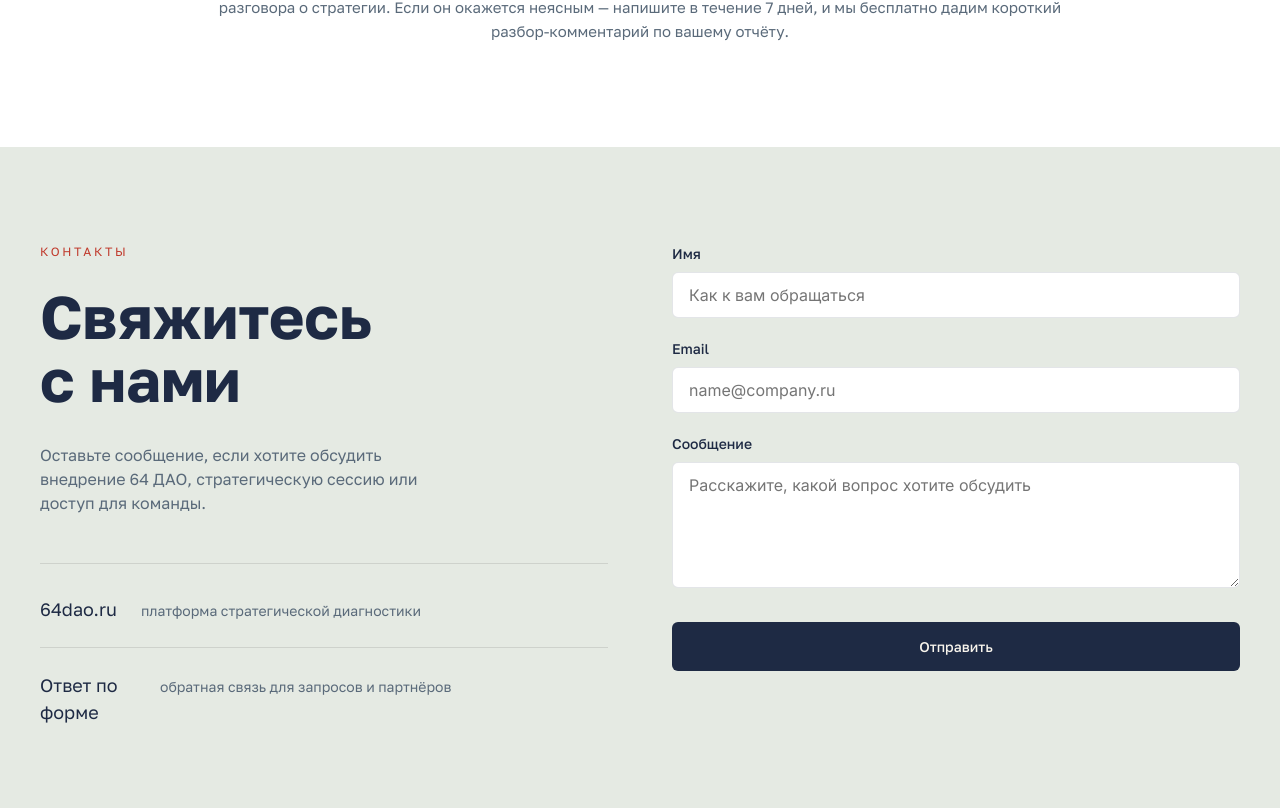
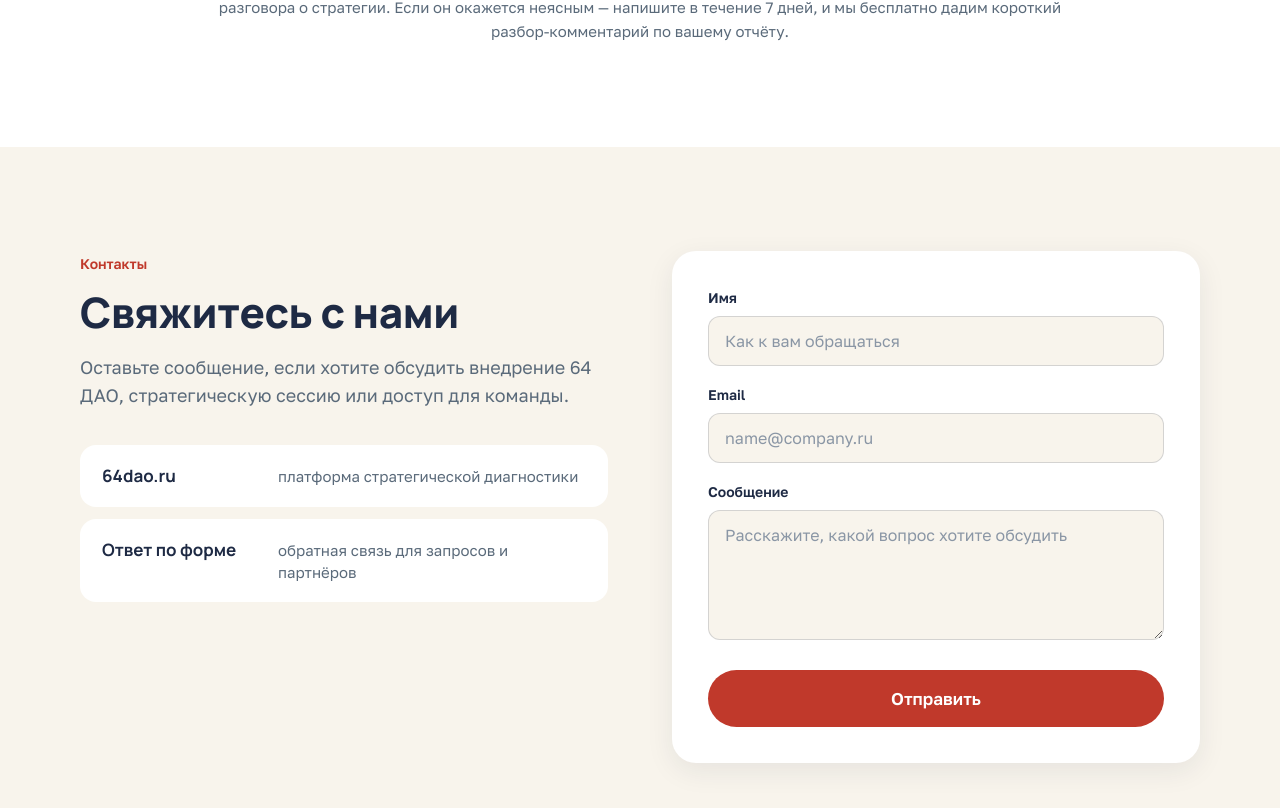
Before and after one commit to Dmitry-pixel/64dao, a Next.js app in the folder frontend/: page / in a window 1280 px wide. Shown: the part 7032-7840 px from the top of the page. Built offline with nearby package versions, Linux system fonts and the light colour scheme; no server answers.

Commit message:
Контакты и подвал в оформлении варианта B

```diff
--- a/frontend/components/ContactSection.tsx
+++ b/frontend/components/ContactSection.tsx
@@ -35,151 +35,52 @@ export default function ContactSection() {
     }
   }
 
+  // Оформление варианта B: стили в src/app/landing-b.css (классы lb-contact*).
+  // Компонент используется только на главной, внутри обёртки .lb.
   return (
-    <section
-      id="contact"
-      style={{
-        borderBottom: '1px solid rgba(0,0,0,0.06)',
-        background: 'color-mix(in oklab, var(--brand-teal) 12%, var(--background))',
-      }}
-    >
-      <div
-        className="contact-grid"
-        style={{
-          maxWidth: 1280,
-          margin: '0 auto',
-          display: 'grid',
-          gridTemplateColumns: '1fr 1fr',
-          gap: 64,
-          padding: '96px 40px',
-        }}
-      >
+    <section id="contact" className="lb-sec lb-sec--cream">
+      <div className="lb-wrap lb-contact">
         {/* ── Левая колонка — информация ── */}
         <div>
-          <div style={{ marginBottom: 24, fontSize: 12, textTransform: 'uppercase', letterSpacing: '0.22em', color: 'var(--accent)' }}>
-            Контакты
-          </div>
-          <h2
-            style={{
-              margin: 0,
-              fontFamily: "'Golos Text',sans-serif",
-              fontSize: 'clamp(36px,5vw,60px)',
-              lineHeight: 1.05,
-              color: 'var(--foreground)',
-            }}
-          >
-            Свяжитесь<br />с нами
-          </h2>
-          <p style={{ marginTop: 32, maxWidth: 420, fontSize: 16, color: 'var(--muted-foreground)' }}>
+          <span className="lb-eyebrow">Контакты</span>
+          <h2 className="lb-h2">Свяжитесь с нами</h2>
+          <p className="lb-lead">
             Оставьте сообщение, если хотите обсудить внедрение 64 ДАО, стратегическую сессию или доступ для команды.
           </p>
-          <dl
-            style={{
-              marginTop: 48,
-              borderTop: '1px solid rgba(0,0,0,0.1)',
-              paddingTop: 32,
-              display: 'flex',
-              flexDirection: 'column',
-              gap: 24,
-            }}
-          >
-            <div
-              style={{
-                display: 'grid',
-                gridTemplateColumns: 'auto 1fr',
-                alignItems: 'baseline',
-                columnGap: 24,
-                borderBottom: '1px solid rgba(0,0,0,0.1)',
-                paddingBottom: 24,
-              }}
-            >
-              <dt style={{ fontFamily: "'Golos Text',sans-serif", fontSize: 18, color: 'var(--foreground)' }}>
-                64dao.ru
-              </dt>
-              <dd style={{ margin: 0, fontSize: 14, color: 'var(--muted-foreground)' }}>
-                платформа стратегической диагностики
-              </dd>
+          <dl className="lb-contact__info">
+            <div className="lb-contact__row">
+              <dt>64dao.ru</dt>
+              <dd>платформа стратегической диагностики</dd>
             </div>
-            <div
-              style={{
-                display: 'grid',
-                gridTemplateColumns: 'auto 1fr',
-                alignItems: 'baseline',
-                columnGap: 24,
-              }}
-            >
-              <dt style={{ maxWidth: 96, fontFamily: "'Golos Text',sans-serif", fontSize: 18, color: 'var(--foreground)' }}>
-                Ответ по форме
-              </dt>
-              <dd style={{ margin: 0, fontSize: 14, color: 'var(--muted-foreground)' }}>
-                обратная связь для запросов и партнёров
-              </dd>
+            <div className="lb-contact__row">
+              <dt>Ответ по форме</dt>
+              <dd>обратная связь для запросов и партнёров</dd>
             </div>
           </dl>
         </div>
 
         {/* ── Правая колонка — форма ── */}
-        <div>
+        <div className="lb-contact__card">
           {submitted ? (
-            <div
-              style={{
-                borderRadius: 6,
-                border: '1px solid var(--border)',
-                background: 'var(--card)',
-                padding: 32,
-                textAlign: 'center',
-                color: 'var(--foreground)',
-                boxShadow: '0 30px 80px -40px rgba(20,30,60,0.25)',
-              }}
-            >
+            <div className="lb-contact__done" role="status">
+              <span className="lb-contact__done-mark" aria-hidden="true">✓</span>
               Спасибо! Ваше сообщение отправлено.
             </div>
           ) : (
-            <form onSubmit={handleSubmit} style={{ display: 'grid', gap: 20 }}>
-              <label style={{ display: 'block' }}>
-                <span
-                  style={{
-                    marginBottom: 8,
-                    display: 'block',
-                    fontSize: 14,
-                    fontWeight: 500,
-                    color: 'var(--foreground)',
-                  }}
-                >
-                  Имя
-                </span>
+            <form onSubmit={handleSubmit} className="lb-contact__form">
+              <label className="lb-field">
+                <span>Имя</span>
                 <input
                   required
                   maxLength={100}
                   placeholder="Как к вам обращаться"
                   value={form.name}
                   onChange={(e) => setForm({ ...form, name: e.target.value })}
-                  style={{
-                    width: '100%',
-                    borderRadius: 6,
-                    border: '1px solid var(--border)',
-                    background: 'var(--card)',
-                    padding: '12px 16px',
-                    fontSize: 16,
-                    color: 'var(--foreground)',
-                    outline: 'none',
-                    fontFamily: 'Inter,sans-serif',
-                  }}
                 />
               </label>
 
-              <label style={{ display: 'block' }}>
-                <span
-                  style={{
-                    marginBottom: 8,
-                    display: 'block',
-                    fontSize: 14,
-                    fontWeight: 500,
-                    color: 'var(--foreground)',
-                  }}
-                >
-                  Email
-                </span>
+              <label className="lb-field">
+                <span>Email</span>
                 <input
                   required
                   type="email"
@@ -187,32 +88,11 @@ export default function ContactSection() {
                   placeholder="name@company.ru"
                   value={form.email}
                   onChange={(e) => setForm({ ...form, email: e.target.value })}
-                  style={{
-                    width: '100%',
-                    borderRadius: 6,
-                    border: '1px solid var(--border)',
-                    background: 'var(--card)',
-                    padding: '12px 16px',
-                    fontSize: 16,
-                    color: 'var(--foreground)',
-                    outline: 'none',
-                    fontFamily: 'Inter,sans-serif',
-                  }}
                 />
               </label>
 
-              <label style={{ display: 'block' }}>
-                <span
-                  style={{
-                    marginBottom: 8,
-                    display: 'block',
-                    fontSize: 14,
-                    fontWeight: 500,
-                    color: 'var(--foreground)',
-                  }}
-                >
-                  Сообщение
-                </span>
+              <label className="lb-field">
+                <span>Сообщение</span>
                 <textarea
                   required
                   maxLength={1000}
@@ -220,66 +100,18 @@ export default function ContactSection() {
                   placeholder="Расскажите, какой вопрос хотите обсудить"
                   value={form.message}
                   onChange={(e) => setForm({ ...form, message: e.target.value })}
-                  style={{
-                    width: '100%',
-                    borderRadius: 6,
-                    border: '1px solid var(--border)',
-                    background: 'var(--card)',
-                    padding: '12px 16px',
-                    fontSize: 16,
-                    color: 'var(--foreground)',
-                    outline: 'none',
-                    resize: 'vertical',
-                    fontFamily: 'Inter,sans-serif',
-                  }}
                 />
               </label>
 
-              {error && (
-                <div style={{ fontSize: 13, color: 'var(--accent)' }}>{error}</div>
-              )}
+              {error && <div className="lb-contact__error" role="alert">{error}</div>}
 
-              <button
-                type="submit"
-                disabled={sending}
-                style={{
-                  marginTop: 8,
-                  display: 'inline-flex',
-                  width: '100%',
-                  alignItems: 'center',
-                  justifyContent: 'center',
-                  borderRadius: 6,
-                  background: 'var(--foreground)',
-                  padding: '16px 32px',
-                  fontSize: 14,
-                  fontWeight: 500,
-                  color: 'var(--background)',
-                  border: 'none',
-                  cursor: sending ? 'default' : 'pointer',
-                  opacity: sending ? 0.6 : 1,
-                }}
-              >
+              <button type="submit" disabled={sending} className="lb-btn lb-btn--red lb-btn--block">
                 {sending ? 'Отправляем…' : 'Отправить'}
               </button>
             </form>
           )}
         </div>
       </div>
-
-      <style jsx>{`
-        @media (max-width: 880px) {
-          .contact-grid {
-            grid-template-columns: 1fr !important;
-            gap: 40px !important;
-            padding: 56px 24px !important;
-          }
-        }
-        @media (max-width: 480px) {
-          .contact-grid {
-            padding: 40px 16px !important;
-          }
-        }
-      `}</style>
     </section>
   )
 }
--- a/frontend/components/SiteFooter.tsx
+++ b/frontend/components/SiteFooter.tsx
@@ -1,6 +1,13 @@
 import Link from 'next/link'
 
-/** Подвал главной страницы — Server Component. */
+/**
+ * Подвал сайта, вариант B (тёмно-синий). Server Component.
+ *
+ * Стоит на главной, /methods, /method и /help, поэтому стили inline и не
+ * зависят от landing-b.css. Адаптив без media-запросов: сетка auto-fit.
+ * Адреса соцсетей редактируются в админке (/admin/social-links) и приходят
+ * из /api/social-links.
+ */
 async function getSocialLinks() {
   const API = process.env.NEXT_PUBLIC_API_URL || ''
   try {
@@ -10,41 +17,76 @@ async function getSocialLinks() {
   return { telegram: 'https://t.me/64dao_blog', vk: 'https://vk.com/64dao', max: 'https://max.ru/64dao_max' }
 }
 
+const NAVY = '#1E2A44'
+const INK = '#F8F4EC'
+const DIM = '#B9C2CE'
+const TEAL = '#5B9EA6'
+
+const heading: React.CSSProperties = {
+  fontSize: 13,
+  fontWeight: 600,
+  letterSpacing: '0.12em',
+  textTransform: 'uppercase',
+  color: TEAL,
+}
+const list: React.CSSProperties = {
+  margin: '14px 0 0',
+  padding: 0,
+  listStyle: 'none',
+  display: 'flex',
+  flexDirection: 'column',
+  gap: 10,
+  fontSize: 15,
+  lineHeight: 1.4,
+}
+const link: React.CSSProperties = { color: INK, textDecoration: 'none' }
+const socialBtn: React.CSSProperties = {
+  display: 'inline-flex',
+  alignItems: 'center',
+  justifyContent: 'center',
+  height: 44,
+  width: 44,
+  borderRadius: '9999px',
+  background: 'rgba(248,244,236,0.1)',
+  color: INK,
+  textDecoration: 'none',
+  fontFamily: "Manrope, 'Golos Text', sans-serif",
+  fontWeight: 800,
+}
+
 export default async function SiteFooter({ year }: { year: number }) {
   const social = await getSocialLinks()
   return (
-    <footer style={{ background: 'var(--brand-teal)' }}>
+    <footer style={{ background: NAVY, color: INK, fontFamily: "'Golos Text', system-ui, sans-serif" }}>
       <div
         style={{
-          maxWidth: 1280,
+          maxWidth: 1200,
           margin: '0 auto',
           display: 'grid',
-          gridTemplateColumns: 'repeat(auto-fit, minmax(220px,1fr))',
-          gap: 32,
-          padding: '48px 40px',
+          gridTemplateColumns: 'repeat(auto-fit, minmax(210px, 1fr))',
+          gap: 40,
+          padding: '64px clamp(20px, 4vw, 40px) 48px',
+          boxSizing: 'border-box',
         }}
       >
         {/* Логотип + соцсети */}
         <div>
-          <a href="#top" style={{ display: 'inline-flex', textDecoration: 'none' }}>
+          <Link href="/" aria-label="64 ДАО, на главную" style={{ display: 'inline-flex', textDecoration: 'none' }}>
             <img src="/assets/logo.svg" alt="64 ДАО" style={{ height: 64, width: 'auto', display: 'block' }} />
-          </a>
-          <p style={{ margin: '16px 0 0', maxWidth: 260, fontSize: 14, color: 'rgba(255,255,255,0.8)' }}>
+          </Link>
+          <p style={{ margin: '18px 0 0', maxWidth: 260, fontSize: 15, lineHeight: 1.5, color: DIM }}>
             Стратегическая диагностика компании на основе «И-цзин».
           </p>
-          <div style={{ marginTop: 20, display: 'flex', gap: 12 }}>
-            <a href={social.telegram} target="_blank" rel="noreferrer" aria-label="Telegram"
-              style={{ display: 'inline-flex', alignItems: 'center', justifyContent: 'center', height: 40, width: 40, borderRadius: '9999px', background: 'rgba(255,255,255,0.18)', color: '#1f3a52', textDecoration: 'none' }}>
+          <div style={{ marginTop: 22, display: 'flex', gap: 10 }}>
+            <a href={social.telegram} target="_blank" rel="noreferrer" aria-label="Telegram" style={socialBtn}>
               <svg width="20" height="20" viewBox="0 0 24 24" fill="currentColor" aria-hidden="true">
                 <path d="M9.78 18.65l.28-4.23 7.68-6.92c.34-.31-.07-.46-.52-.19L7.74 13.3 3.64 12c-.88-.25-.89-.86.2-1.3l15.97-6.16c.73-.33 1.43.18 1.15 1.3l-2.72 12.81c-.19.91-.74 1.13-1.5.71l-4.07-3.04-1.95 1.9c-.21.21-.39.4-.78.4z" />
               </svg>
             </a>
-            <a href={social.vk} target="_blank" rel="noreferrer" aria-label="ВКонтакте"
-              style={{ display: 'inline-flex', alignItems: 'center', justifyContent: 'center', height: 40, width: 40, borderRadius: '9999px', background: 'rgba(255,255,255,0.18)', color: '#1f3a52', textDecoration: 'none', fontFamily: 'Inter,sans-serif', fontWeight: 800, fontSize: 14, letterSpacing: '-0.02em' }}>
+            <a href={social.vk} target="_blank" rel="noreferrer" aria-label="ВКонтакте" style={{ ...socialBtn, fontSize: 14 }}>
               VK
             </a>
-            <a href={social.max} target="_blank" rel="noreferrer" aria-label="MAX"
-              style={{ display: 'inline-flex', alignItems: 'center', justifyContent: 'center', height: 40, width: 40, borderRadius: '9999px', background: 'rgba(255,255,255,0.18)', color: '#1f3a52', textDecoration: 'none', fontFamily: 'Inter,sans-serif', fontWeight: 800, fontSize: 11, letterSpacing: '-0.01em' }}>
+            <a href={social.max} target="_blank" rel="noreferrer" aria-label="MAX" style={{ ...socialBtn, fontSize: 11 }}>
               MAX
             </a>
           </div>
@@ -52,45 +94,33 @@ export default async function SiteFooter({ year }: { year: number }) {
 
         {/* Разделы */}
         <div>
-          <div style={{ fontSize: 12, textTransform: 'uppercase', letterSpacing: '0.22em', color: 'rgba(255,255,255,0.7)' }}>Разделы</div>
-          <ul style={{ margin: '12px 0 0', padding: 0, listStyle: 'none', display: 'flex', flexDirection: 'column', gap: 8, fontSize: 14 }}>
-            <li><a href="/#how"     style={{ color: 'rgba(255,255,255,0.8)', textDecoration: 'none' }}>Как это работает</a></li>
-            <li><a href="/#report"  style={{ color: 'rgba(255,255,255,0.8)', textDecoration: 'none' }}>Что в отчёте</a></li>
-            <li><a href="/#price"   style={{ color: 'rgba(255,255,255,0.8)', textDecoration: 'none' }}>Стоимость</a></li>
-            <li><Link href="/method" style={{ color: 'rgba(255,255,255,0.8)', textDecoration: 'none' }}>Методика</Link></li>
-            <li><Link href="/about" style={{ color: 'rgba(255,255,255,0.8)', textDecoration: 'none' }}>О нас</Link></li>
-            <li><a href="/#contact" style={{ color: 'rgba(255,255,255,0.8)', textDecoration: 'none' }}>Контакты</a></li>
+          <div style={heading}>Разделы</div>
+          <ul style={list}>
+            <li><a href="/#how" style={link}>Как это работает</a></li>
+            <li><a href="/#report" style={link}>Что в отчёте</a></li>
+            <li><a href="/#price" style={link}>Стоимость</a></li>
+            <li><Link href="/method" style={link}>Методика</Link></li>
+            <li><Link href="/about" style={link}>О нас</Link></li>
+            <li><a href="/#contact" style={link}>Контакты</a></li>
           </ul>
         </div>
 
         {/* Правовая информация */}
         <div>
-          <div style={{ fontSize: 12, textTransform: 'uppercase', letterSpacing: '0.22em', color: 'rgba(255,255,255,0.7)' }}>Правовая информация</div>
-          <ul style={{ margin: '12px 0 0', padding: 0, listStyle: 'none', display: 'flex', flexDirection: 'column', gap: 8, fontSize: 14 }}>
-            <li>
-              <Link href="/documents/privacy-policy" style={{ color: 'rgba(255,255,255,0.8)', textDecoration: 'none' }}>
-                Политика обработки персональных данных
-              </Link>
-            </li>
-            <li>
-              <Link href="/documents/user-agreement" style={{ color: 'rgba(255,255,255,0.8)', textDecoration: 'none' }}>
-                Пользовательское соглашение
-              </Link>
-            </li>
-            <li>
-              <Link href="/documents/personal-data-consent" style={{ color: 'rgba(255,255,255,0.8)', textDecoration: 'none' }}>
-                Согласие на обработку персональных данных
-              </Link>
-            </li>
+          <div style={heading}>Правовая информация</div>
+          <ul style={list}>
+            <li><Link href="/documents/privacy-policy" style={link}>Политика обработки персональных данных</Link></li>
+            <li><Link href="/documents/user-agreement" style={link}>Пользовательское соглашение</Link></li>
+            <li><Link href="/documents/personal-data-consent" style={link}>Согласие на обработку персональных данных</Link></li>
           </ul>
         </div>
 
         {/* Партнёры */}
         <div>
-          <div style={{ fontSize: 12, textTransform: 'uppercase', letterSpacing: '0.22em', color: 'rgba(255,255,255,0.7)' }}>Партнёры</div>
-          <ul style={{ margin: '12px 0 0', padding: 0, listStyle: 'none', display: 'flex', flexDirection: 'column', gap: 8, fontSize: 14 }}>
+          <div style={heading}>Партнёры</div>
+          <ul style={list}>
             <li>
-              <a href="https://taoteam.ru" target="_blank" rel="noreferrer" style={{ color: 'rgba(255,255,255,0.8)', textDecoration: 'none' }}>
+              <a href="https://taoteam.ru" target="_blank" rel="noreferrer" style={link}>
                 taoteam.ru
               </a>
             </li>
@@ -98,10 +128,23 @@ export default async function SiteFooter({ year }: { year: number }) {
         </div>
       </div>
 
-      <div style={{ borderTop: '1px solid rgba(255,255,255,0.2)' }}>
-        <div style={{ maxWidth: 1280, margin: '0 auto', padding: '24px 40px', fontSize: 12, color: 'rgba(255,255,255,0.7)' }}>
-          <div>© {year} 64 ДАО — все права защищены</div>
-          <div style={{ marginTop: 6 }}>ИНН: 770402717024 · ОГРНИП: 326774600327837</div>
+      <div style={{ borderTop: '1px solid rgba(248,244,236,0.12)' }}>
+        <div
+          style={{
+            maxWidth: 1200,
+            margin: '0 auto',
+            padding: '22px clamp(20px, 4vw, 40px) 28px',
+            boxSizing: 'border-box',
+            display: 'flex',
+            flexWrap: 'wrap',
+            justifyContent: 'space-between',
+            gap: '6px 24px',
+            fontSize: 13,
+            color: DIM,
+          }}
+        >
+          <span>© {year} 64 ДАО — все права защищены</span>
+          <span>ИНН: 770402717024 · ОГРНИП: 326774600327837</span>
         </div>
       </div>
     </footer>
--- a/frontend/src/app/landing-b.css
+++ b/frontend/src/app/landing-b.css
@@ -209,6 +209,26 @@
 .lb-btn--navy { background: var(--lb-navy); color: #F8F4EC; padding: 16px 26px; border: none; white-space: nowrap; }
 .lb-btn--navy:hover { background: #2B3A5C; color: #F8F4EC; }
 
+/* ── Контакты ── */
+.lb-contact { display: grid; grid-template-columns: 1fr 1fr; gap: 64px; align-items: start; }
+.lb-contact__info { margin: 36px 0 0; display: flex; flex-direction: column; gap: 12px; }
+.lb-contact__row { background: #FFFFFF; border-radius: 16px; padding: 18px 22px; display: grid; grid-template-columns: 160px 1fr; gap: 16px; align-items: baseline; }
+.lb-contact__row dt { font-family: Manrope, sans-serif; font-weight: 700; font-size: 17px; }
+.lb-contact__row dd { margin: 0; font-size: 15px; color: var(--lb-muted); }
+.lb-contact__card { background: #FFFFFF; border-radius: 24px; padding: 36px; box-shadow: 0 8px 28px rgba(30, 42, 68, 0.08); }
+.lb-contact__form { display: grid; gap: 18px; }
+.lb-field { display: block; }
+.lb-field span { display: block; margin-bottom: 8px; font-size: 14px; font-weight: 600; }
+.lb-field input, .lb-field textarea { width: 100%; border-radius: 12px; border: 1px solid rgba(30, 42, 68, 0.16); background: var(--lb-bg); padding: 14px 16px; font-family: inherit; font-size: 16px; color: var(--lb-navy); outline: none; transition: border-color .15s, background .15s; }
+.lb-field textarea { resize: vertical; min-height: 128px; }
+.lb-field input::placeholder, .lb-field textarea::placeholder { color: #8A96A5; }
+.lb-field input:focus, .lb-field textarea:focus { border-color: var(--lb-teal); background: #FFFFFF; box-shadow: 0 0 0 3px rgba(91, 158, 166, 0.2); }
+.lb-contact__form .lb-btn { margin-top: 6px; }
+.lb-contact__form .lb-btn:disabled { opacity: 0.6; cursor: default; }
+.lb-contact__error { font-size: 14px; color: var(--lb-red); }
+.lb-contact__done { display: flex; flex-direction: column; align-items: center; gap: 14px; padding: 40px 12px; text-align: center; font-family: Manrope, sans-serif; font-weight: 700; font-size: 20px; }
+.lb-contact__done-mark { width: 56px; height: 56px; border-radius: 50%; background: rgba(91, 158, 166, 0.18); color: #3E7F87; display: flex; align-items: center; justify-content: center; font-size: 26px; }
+
 /* ── Страница /methods ── */
 .lb-mhero { background: var(--lb-navy); color: #F8F4EC; padding: 88px 0 96px; }
 .lb-mhero h1 { margin: 16px 0 0; max-width: 860px; font-weight: 800; font-size: clamp(34px, 4vw, 52px); line-height: 1.08; letter-spacing: -0.02em; }
@@ -233,6 +253,7 @@
 
 @media (max-width: 1080px) {
   .lb-hero__grid, .lb-report, .lb-symptoms, .lb-split { grid-template-columns: 1fr; }
+  .lb-contact { grid-template-columns: 1fr; gap: 36px; }
   .lb-hero__grid { gap: 40px; }
   .lb-report, .lb-split { gap: 48px; }
   .lb-symptoms { gap: 36px; }
@@ -317,6 +338,10 @@
   .lb-partner h3 { font-size: 22px; }
   .lb-partner .lb-btn { width: 100%; white-space: normal; text-align: center; }
 
+  /* Контакты */
+  .lb-contact__row { grid-template-columns: 1fr; gap: 4px; padding: 16px 18px; }
+  .lb-contact__card { padding: 24px 20px; border-radius: 20px; }
+
   /* /methods */
   .lb-mhero { padding: 48px 0 56px; }
   .lb-mhero h1 { font-size: 30px; }
```
